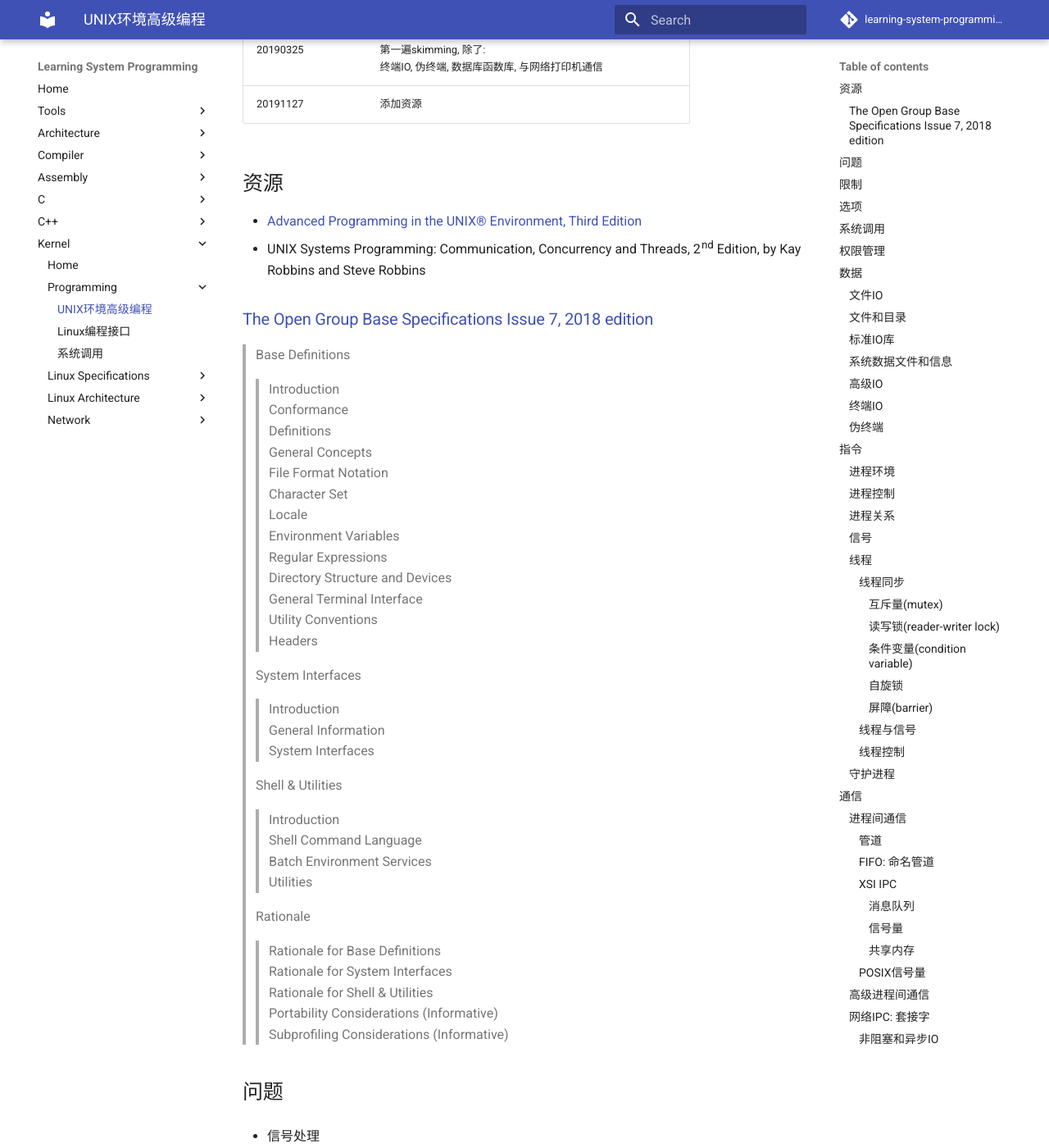
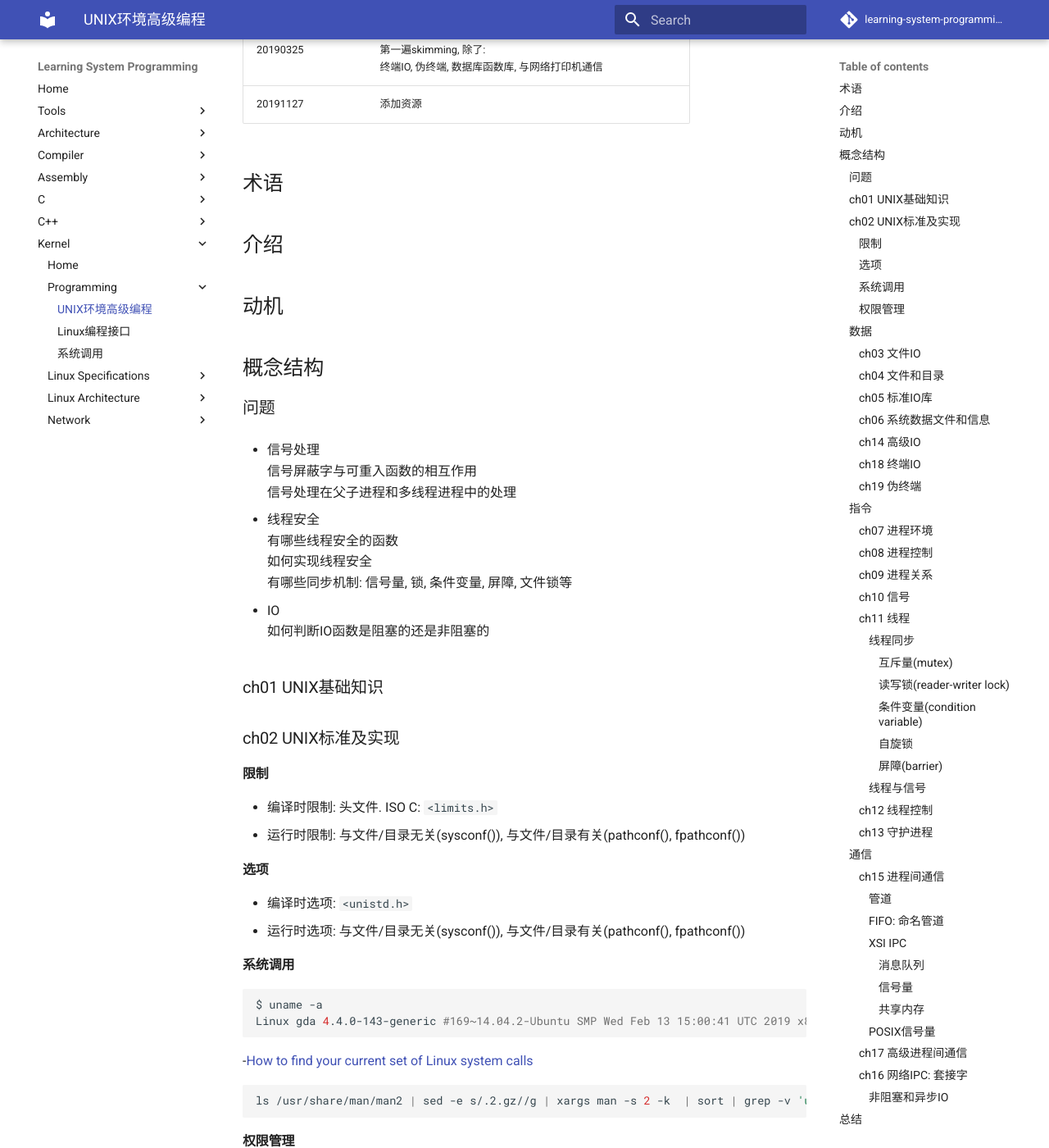
Before and after one commit to logself1988/learning-system-programming, an MkDocs documentation site: the page built from docs/kernel/programming/apue.md, in a window 1280 px wide and 1400 px high, scrolled down 451 px. Shown: the whole window at 82% size. Built offline with MkDocs 1.6.1 and Material for MkDocs 9.7.7, drawn with Linux system fonts in a browser that asks for light colours; comment, search, counter and statistics services are not loaded; some of the changed text lies outside the part shown.

Commit message:
[UNIX] apue getting started

````diff
--- a/docs/kernel/programming/apue.md
+++ b/docs/kernel/programming/apue.md
@@ -9,49 +10,23 @@
 |20190325|第一遍skimming, 除了:<br>终端IO, 伪终端, 数据库函数库, 与网络打印机通信|
 |20191127|添加资源|
 
+## 术语
 
-## 资源
+<!-- 记录阅读过程中出现的关键字及其简单的解释. -->
 
-- [Advanced Programming in the UNIX® Environment, Third Edition](http://www.apuebook.com/apue3e.html)
-- UNIX Systems Programming: Communication, Concurrency and Threads, 2nd Edition, by Kay Robbins and Steve Robbins
+## 介绍
 
-### [The Open Group Base Specifications Issue 7, 2018 edition](https://pubs.opengroup.org/onlinepubs/9699919799.2018edition/)
+<!-- 描述书籍阐述观点的来源、拟解决的关键性问题和采用的方法论等. -->
 
-> Base Definitions
->> Introduction<br>
->> Conformance<br>
->> Definitions<br>
->> General Concepts<br>
->> File Format Notation<br>
->> Character Set<br>
->> Locale<br>
->> Environment Variables<br>
->> Regular Expressions<br>
->> Directory Structure and Devices<br>
->> General Terminal Interface<br>
->> Utility Conventions<br>
->> Headers<br>
+## 动机
 
-> System Interfaces
->> Introduction<br>
->> General Information<br>
->> System Interfaces
+<!-- 描述阅读书籍的动机, 要达到什么目的等. -->
 
-> Shell & Utilities
->> Introduction<br>
->> Shell Command Language<br>
->> Batch Environment Services<br>
->> Utilities
+## 概念结构
 
-> Rationale
->> Rationale for Base Definitions<br>
->> Rationale for System Interfaces<br>
->> Rationale for Shell & Utilities<br>
->> Portability Considerations (Informative)<br>
->> Subprofiling Considerations (Informative)
+<!-- 描述书籍的行文结构, 核心主题和子主题的内容结构和关系. -->
 
-
-## 问题
+### 问题
 - 信号处理<br>
 信号屏蔽字与可重入函数的相互作用<br>
 信号处理在父子进程和多线程进程中的处理
@@ -64,18 +39,21 @@
 - IO<br>
 如何判断IO函数是阻塞的还是非阻塞的
 
+### ch01 UNIX基础知识
 
-## 限制
+### ch02 UNIX标准及实现
+
+#### 限制
 
 - 编译时限制: 头文件. ISO C: `<limits.h>`
 - 运行时限制: 与文件/目录无关(sysconf()), 与文件/目录有关(pathconf(), fpathconf())
 
-## 选项
+#### 选项
 
 - 编译时选项: `<unistd.h>`
 - 运行时选项: 与文件/目录无关(sysconf()), 与文件/目录有关(pathconf(), fpathconf())
 
-## 系统调用
+#### 系统调用
 
 ``` Shell
 $ uname -a
@@ -88,12 +66,12 @@ Linux gda 4.4.0-143-generic #169~14.04.2-Ubuntu SMP Wed Feb 13 15:00:41 UTC 2019
 ls /usr/share/man/man2 | sed -e s/.2.gz//g | xargs man -s 2 -k  | sort | grep -v 'unimplemented system calls'
 ```
 
-## 权限管理
+#### 权限管理
 
 > TODO(zhoujiagen) 文件访问, 进程权限; after 数据和指令
 
-## 数据
-### 文件IO
+### 数据
+#### ch03 文件IO
 文件描述符
 
 - 打开或创建文件: open(), openat()
@@ -123,7 +101,7 @@ IO操作的杂物箱: ioctl()
 
 /dev/fd目录
 
-### 文件和目录
+#### ch04 文件和目录
 
 文件属性: 数据结构stat
 
@@ -203,7 +181,7 @@ opendir(), fdopendir(), readdir(), rewinddir(), closedir(), telldir(), seekdir()
 - 字符特殊文件和块特殊文件: st_rdev, 实际设备的设备号
 
 
-### 标准IO库
+#### ch05 标准IO库
 
 ``` C
 <stdio.h>
@@ -241,7 +219,7 @@ vscanf(), vfscanf(), vsscanf()
 
 标准IO的替代软件: fio, sfio, ASI, uClibc, Newlib
 
-### 系统数据文件和信息
+#### ch06 系统数据文件和信息
 
 > TODO: 口令文件, 阴影文件, 组文件, 附属组ID, 登录账户记录
 
@@ -272,7 +250,8 @@ gmtime(), localtime(), mktime(), strftime(), strftime_l(), strptime()
 
 环境变量TZ
 
-### 高级IO
+#### ch14 高级IO
+
 非阻塞IO:
 
 ``` C
@@ -316,17 +295,17 @@ readv(), writev()
 mmap(), mprotect(), msync(), munmap()
 ```
 
-### 终端IO
+#### ch18 终端IO
 
 > TODO(zhoujiagen) at last
 
-### 伪终端
+#### ch19 伪终端
 
 > TODO(zhoujiagen) at last
 
-## 指令
+### 指令
 
-### 进程环境
+#### ch07 进程环境
 
 main(): exec()
 
@@ -358,7 +337,7 @@ C程序存储空间布局: 正文段、数据段、未初始化数据段(bss段)
 
 进程资源限制: getrlimit(), setrlimit()
 
-### 进程控制
+#### ch08 进程控制
 
 获取进程相关ID: getpid, getppid, getuid, geteuid, getgid, getegid
 
@@ -438,7 +417,7 @@ times()
 ```
 
 
-### 进程关系
+#### ch09 进程关系
 
 终端登录, 网络登录
 
@@ -460,7 +439,7 @@ tcgetpgrp(), tcsetpgrp(), tcgetsid()
 
 登录shell, 从登录shell启动的进程
 
-### 信号
+#### ch10 信号
 
 > 需要多读几遍.
 
@@ -500,7 +479,7 @@ sigqueue()
 
 信号名和编号
 
-### 线程
+#### ch11 线程
 
 POSIX线程/pthread
 
@@ -513,9 +492,9 @@ POSIX线程/pthread
 - 取消线程: pthread_cancel()
 - 线程清理处理程序: pthread_cleanup_push(), pthread_cleanup_pop()
 
-#### 线程同步
+##### 线程同步
 
-##### 互斥量(mutex)
+###### 互斥量(mutex)
 
 ``` C
 pthread_mutex_t             // 互斥锁类型
@@ -528,7 +507,7 @@ pthread_mutex_unlock()      // 释放
 pthread_mutex_timedlock()   // 指定线程阻塞时间
 ```
 
-##### 读写锁(reader-writer lock)
+###### 读写锁(reader-writer lock)
 
 ``` C
 pthread_rwlock_t              // 读写锁类型
@@ -543,7 +522,7 @@ pthread_rwlock_timedrdlock()  // 申请读, 带时间
 pthread_rwlock_timedwrlock()  // 申请写, 带时间
 ```
 
-##### 条件变量(condition variable)
+###### 条件变量(condition variable)
 
 ``` C
 pthread_cond_t                  // 条件变量类型
@@ -556,7 +535,7 @@ pthread_cond_signal()           // 唤醒至少一个
 pthread_cond_broadcast()        // 唤醒所有
 ```
 
-##### 自旋锁
+###### 自旋锁
 
 不是通过休眠阻塞, 而是在获取锁之前一直处于忙等(自旋)阻塞状态
 
@@ -568,7 +547,7 @@ pthread_spin_trylock()
 pthread_spin_unlock()
 ```
 
-##### 屏障(barrier)
+###### 屏障(barrier)
 
 pthread_join()是一种屏障
 
@@ -578,7 +557,7 @@ pthread_barrier_destroy()
 pthread_barrier_wait()
 ```
 
-#### 线程与信号
+##### 线程与信号
 
 信号处理器是进程级的, 线程级的信号屏蔽.
 
@@ -589,7 +568,7 @@ pthread_kill()    // 产生信号
 pthread_sigmask() // 屏蔽信号
 ```
 
-#### 线程控制
+#### ch12 线程控制
 
 线程属性:
 
@@ -667,7 +646,7 @@ pthread_barrierattr_setpshared()
 ftrylockfile(), flockfile(), funlockfile()
 ```
 
-### 守护进程
+#### ch13 守护进程
 
 编写守护进程的基本规则:
 
@@ -700,9 +679,9 @@ openlog(), syslog(), closelog(), setlogmask()
 - 配置文件变更: 捕获SIGHUP信号后重新读取.
 
 
-## 通信
-### 进程间通信
-#### 管道
+### 通信
+#### ch15 进程间通信
+##### 管道
 
 历史上是半双工的, 只能在具有公共祖先的两个进程之间使用
 
@@ -712,7 +691,7 @@ pipe()
 
 PIPE_BUF: 内核的管道缓冲区大小
 
-#### FIFO: 命名管道
+##### FIFO: 命名管道
 
 通过FIFO, 不相关的进程也能交换数据.
 S_ISFIFO宏: 测试文件是否是FIFO类型
@@ -721,7 +700,7 @@ S_ISFIFO宏: 测试文件是否是FIFO类型
 mkfifo(), mkfifoat()
 ```
 
-#### XSI IPC
+##### XSI IPC
 
 三种XSI IPC(结构): 消息队列、信号量、共享内存
 IPC结构在系统范围内起作用, 没有引用计数; 在文件系统中没有名字.
@@ -742,7 +721,7 @@ semctl()
 shmctl()
 ```
 
-##### 消息队列
+###### 消息队列
 
 存储在内核中的消息链接表
 数据结构: 队列当前状态msqid_ds
@@ -754,7 +733,7 @@ msgsnd()
 msgrcv()
 ```
 
-##### 信号量
+###### 信号量
 
 是一个计数器, 用于为多个进程提供对共享数据对象的访问.
 数据结构: semid_ds, 由内核维护
@@ -765,7 +744,7 @@ semctl()
 semop()
 ```
 
-##### 共享内存
+###### 共享内存
 
 允许两个或多个进程共享一个给定的存储区(内存的匿名段).
 数据结构: shmid_ds, 由内核维护
@@ -777,7 +756,7 @@ shmat()
 shmdt()
 ```
 
-#### POSIX信号量
+##### POSIX信号量
 
 两种形式: 命名的和未命名的
 
@@ -794,14 +773,14 @@ sem_timedwait()
 sem_post()
 ```
 
-### 高级进程间通信
+#### ch17 高级进程间通信
 
 UNIX域套接字: socketpair()
 
 命名UNIX域套接字
 数据结构: sockaddr_un.sun_path
 
-### 网络IPC: 套接字
+#### ch16 网络IPC: 套接字
 
 TCP/IP协议栈
 
@@ -865,7 +844,7 @@ setsockopt(), getsockopt()
 
 带外数据(out-of-band data): TCP支持的紧急数据(urgent data); sockatmark()
 
-#### 非阻塞和异步IO
+##### 非阻塞和异步IO
 
 send(), recv()指定套接字非阻塞模式
 
@@ -875,3 +854,20 @@ send(), recv()指定套接字非阻塞模式
 fcntl(F_SETOWN), ioctl(FIOSETOWN)/ioctl(SIOCSPGRP)
 - (2) 通知套接字当IO操作不会阻塞时发信号<br>
 fcntl(F_SETFL, O_ASYNC), ioctl(FIOASYNC)
+
+
+## 总结
+
+<!-- 概要记录书籍中如何解决关键性问题的. -->
+
+## 应用
+
+<!-- 记录如何使用书籍中方法论解决你自己的问题. -->
+
+## 文献引用
+
+<!-- 记录相关的和进一步阅读资料: 文献、网页链接等. -->
+
+- - [Advanced Programming in the UNIX® Environment, Third Edition](http://www.apuebook.com/apue3e.html)
+
+## 其他备注
````
Also changed, not shown: other parts of docs/kernel/programming/apue.md (+2 -1 lines), 16 other files.
